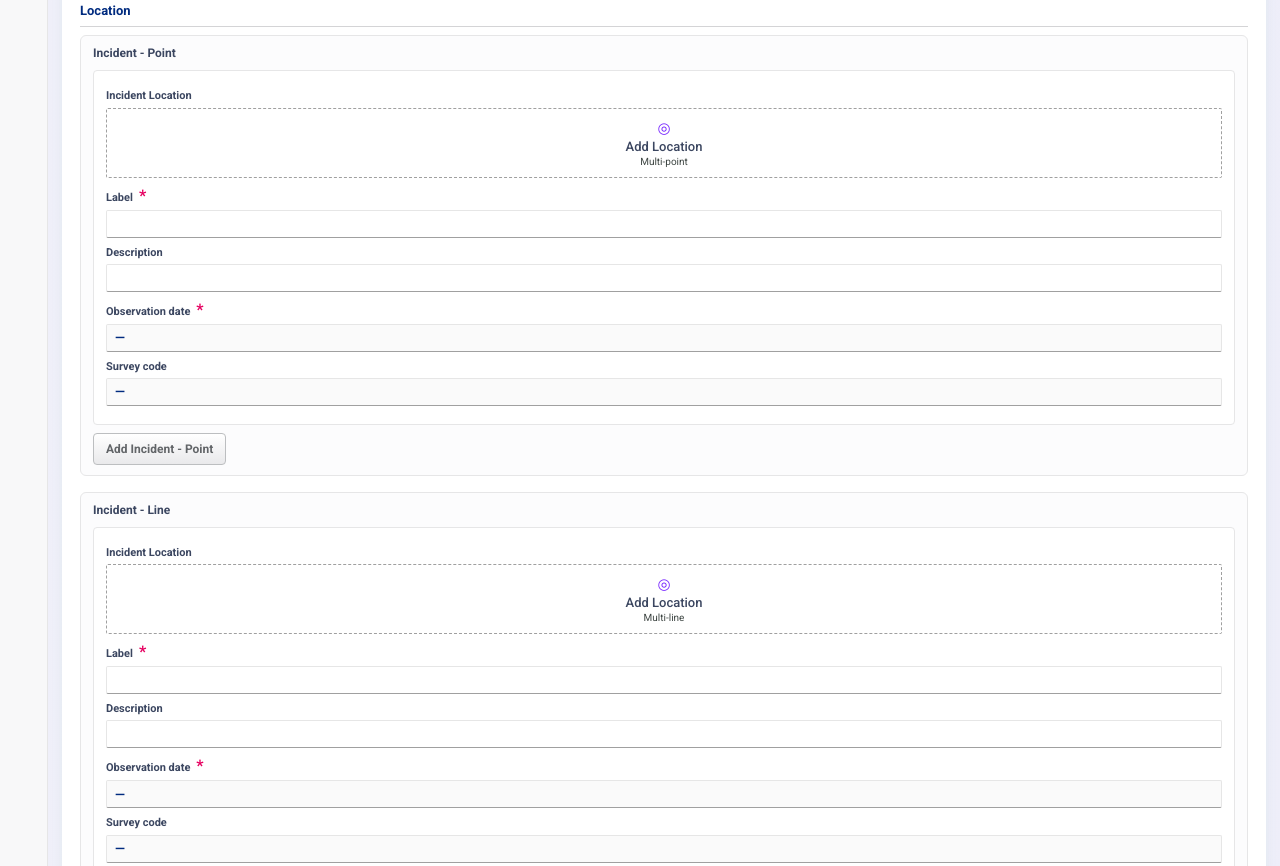
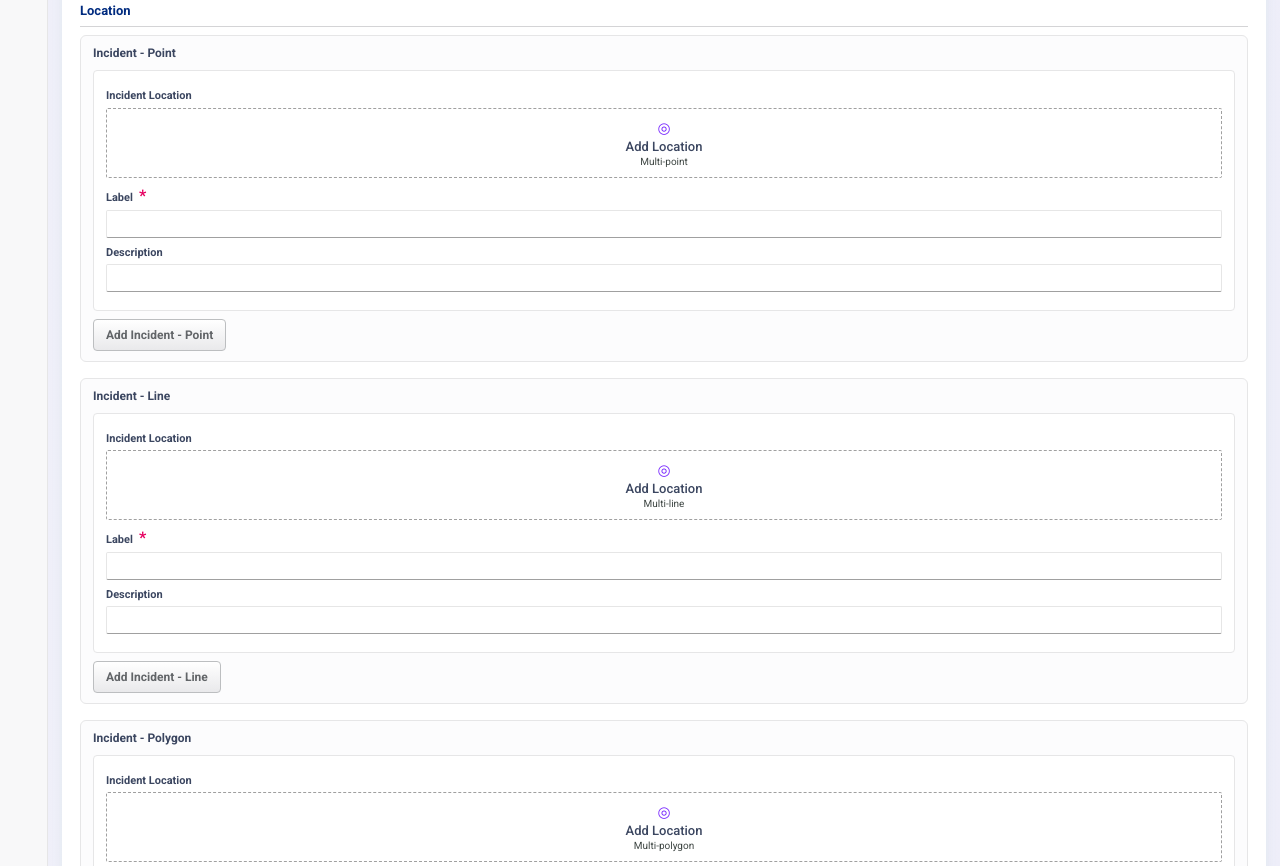
Before and after one commit to andreapickensnz/drss-3982-environmental-incident-inspection, a plain HTML site: page DRSS-3982 Environmental Incident Inspection - Datascape - v1.html in a window 1280 px wide. Shown: the part 2481-3347 px from the top of the page. Drawn offline with Linux system fonts and the light colour scheme.

Commit message:
Clarify RSHL questions and confirmed reinspection scope

```diff
--- a/DRSS-3982 Environmental Incident Inspection - Datascape - v1.html
+++ b/DRSS-3982 Environmental Incident Inspection - Datascape - v1.html
@@ -1741,12 +1741,8 @@ window.ENVINCIDENT_SURVEY = {
 				},
 				{
 					name: "Location",
-					detail: "The officer enters Label and Description; Observation date and Survey code are managed GIS attributes. Their source pills distinguish a confirmed source from an unanswered requirement.",
-					    gis: [
-						    "Observation date: auto-populated, required, sent to GIS. Its source is not specified in workbook Locations rows 4, 8 and 12; the format is written as DDMMYYY 00:00. Confirm the source field and intended date format; do not assume Incident Date/Time, survey date, or Actual Start Date.",
-						    "Survey code: auto-populated from the Datascape survey number and sent to GIS. These are managed location attributes, not officer-entered fields."
-					    ],
-									question: "DRSS-4062 lists Incident - Point, Incident - Line, and Incident - Polygon but marks Datascape templating as Not Yet. Confirm these templates are available and that the required Observation date and Survey code are populated and sent to GIS for every saved location.",
+					detail: "Enter Label and Description for each incident location.",
+					question: "RSHL: The workbook's Locations tab lists Observation date and Survey code as auto-populated for incident locations. Which field should Observation date come from? Please also confirm that Survey code should use the Datascape survey number, as noted in that tab.",
 					repeaters: [
 						{
 							id: "incidentPoints",
@@ -1758,9 +1754,7 @@ window.ENVINCIDENT_SURVEY = {
 							fields: [
 								{ id: "incidentPoint", label: "Incident Location", type: "spatial", geometry: "Multi-point", origin: "new" },
 								{ id: "locationLabel", label: "Label", type: "text", mandatory: true, origin: "new" },
-								{ id: "locationDescription", label: "Description", type: "text", origin: "new" },
-								{ id: "observationDate", label: "Observation date", type: "readonly", mandatory: true, origin: "new", prefill: "Source not specified in workbook", question: "Locations row 4 requires auto-population and GIS transfer, but does not identify a source date. Confirm the source and the written DDMMYYY 00:00 format." },
-								{ id: "surveyCode", label: "Survey code", type: "readonly", origin: "new", prefill: "Datascape survey number", detail: "Locations row 5: populated from the Datascape survey number and sent to GIS." }
+								{ id: "locationDescription", label: "Description", type: "text", origin: "new" }
 							]
 						},
 						{
@@ -1773,9 +1767,7 @@ window.ENVINCIDENT_SURVEY = {
 							fields: [
 								{ id: "incidentLine", label: "Incident Location", type: "spatial", geometry: "Multi-line", origin: "new" },
 								{ id: "locationLabel", label: "Label", type: "text", mandatory: true, origin: "new" },
-								{ id: "locationDescription", label: "Description", type: "text", origin: "new" },
-								{ id: "observationDate", label: "Observation date", type: "readonly", mandatory: true, origin: "new", prefill: "Source not specified in workbook", question: "Locations row 8 requires auto-population and GIS transfer, but does not identify a source date. Confirm the source and the written DDMMYYY 00:00 format." },
-								{ id: "surveyCode", label: "Survey code", type: "readonly", origin: "new", prefill: "Datascape survey number", detail: "Locations row 9: populated from the Datascape survey number and sent to GIS." }
+								{ id: "locationDescription", label: "Description", type: "text", origin: "new" }
 							]
 						},
 						{
@@ -1788,9 +1780,7 @@ window.ENVINCIDENT_SURVEY = {
 							fields: [
 								{ id: "incidentPolygon", label: "Incident Location", type: "spatial", geometry: "Multi-polygon", origin: "new" },
 								{ id: "locationLabel", label: "Label", type: "text", mandatory: true, origin: "new" },
-								{ id: "locationDescription", label: "Description", type: "text", origin: "new" },
-								{ id: "observationDate", label: "Observation date", type: "readonly", mandatory: true, origin: "new", prefill: "Source not specified in workbook", question: "Locations row 12 requires auto-population and GIS transfer, but does not identify a source date. Confirm the source and the written DDMMYYY 00:00 format." },
-								{ id: "surveyCode", label: "Survey code", type: "readonly", origin: "new", prefill: "Datascape survey number", detail: "Locations row 13: populated from the Datascape survey number and sent to GIS." }
+								{ id: "locationDescription", label: "Description", type: "text", origin: "new" }
 							]
 						}
 					]
@@ -1954,7 +1944,7 @@ window.ENVINCIDENT_SURVEY = {
 							origin: "wording",
 							detail: "Starts on Site visit investigation. Replaces the value already on the incident.",
 							mapsTo: "INC - Response type",
-							question: "Workbook K218 asks whether Referred to External Authority/Agency should appear in both Response Type (4l, one choice) and Incident Outcome (4h, multiple choices). Both remain because neither option is struck out. RSHL needs to confirm whether to retain both or remove one; no duplication rule has been agreed."
+							question: "RSHL: Should 'Referred to External Authority/Agency' be available under both Response Type and Incident Outcome, or only one? If only one, which field should contain it?"
 						},
 						{
 							id: "breach",
@@ -2056,8 +2046,7 @@ window.ENVINCIDENT_SURVEY = {
 					value: "No",
 					defaultSource: "Workbook F258: No",
 					origin: "standard",
-										detail: "Same as all other surveys. This workbook includes the Reinspection Required and Reinspection Date fields.",
-										question: "The DRSS-3982 comment asks whether the Environmental Incident Reinspection has a separate workbook and/or Jira item. No reply is visible; confirm scope before designing the follow-up survey.",
+					detail: "Heather confirmed there is no Reinspection survey for now.",
 					mapsTo: "JRB - Reinspection Booking and Date"
 				},
 				{
```
Also changed, not shown: DRSS-3982 Environmental Incident Inspection - Fieldwork - v1.html (+7 -18 lines).
